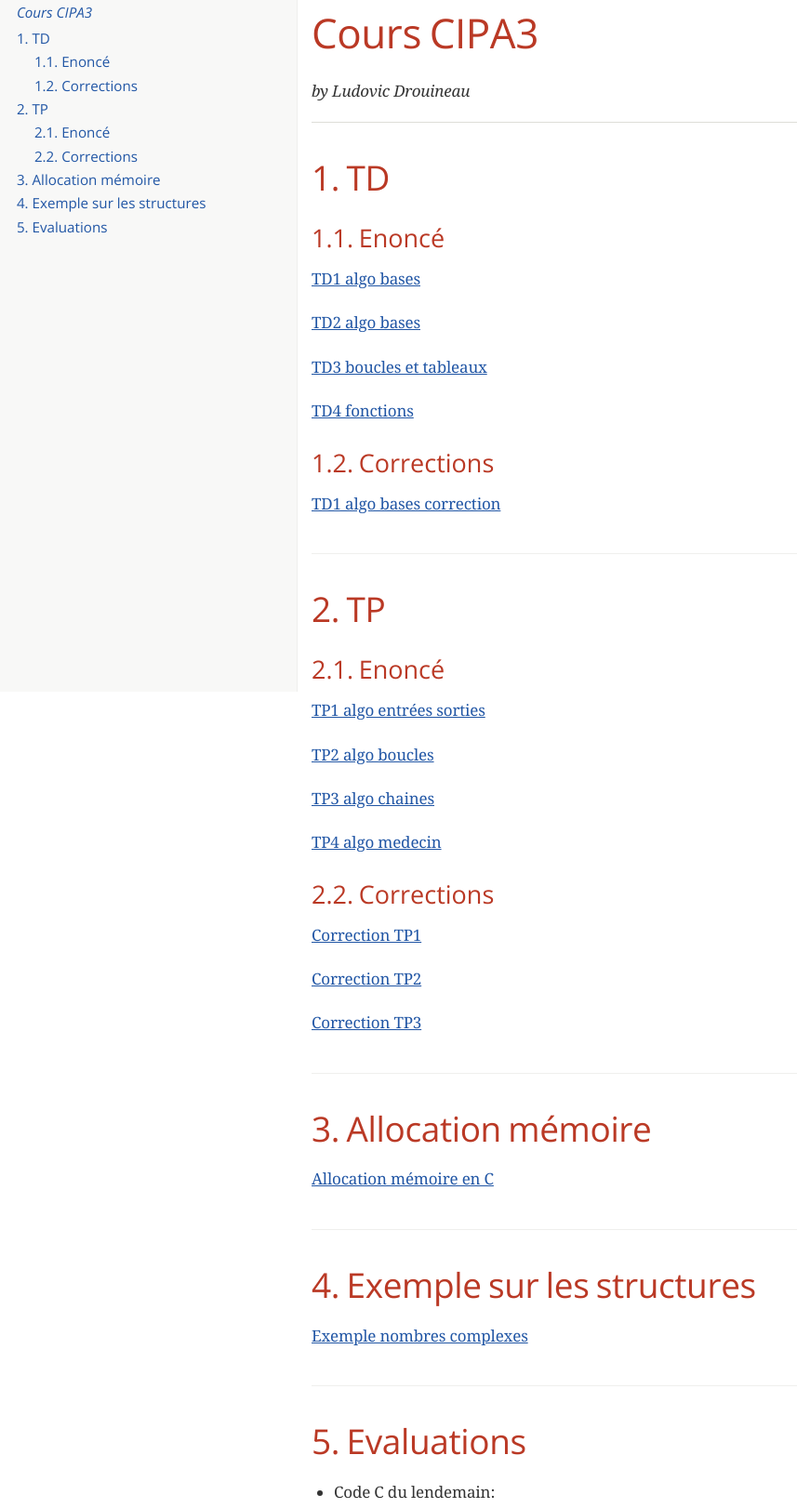
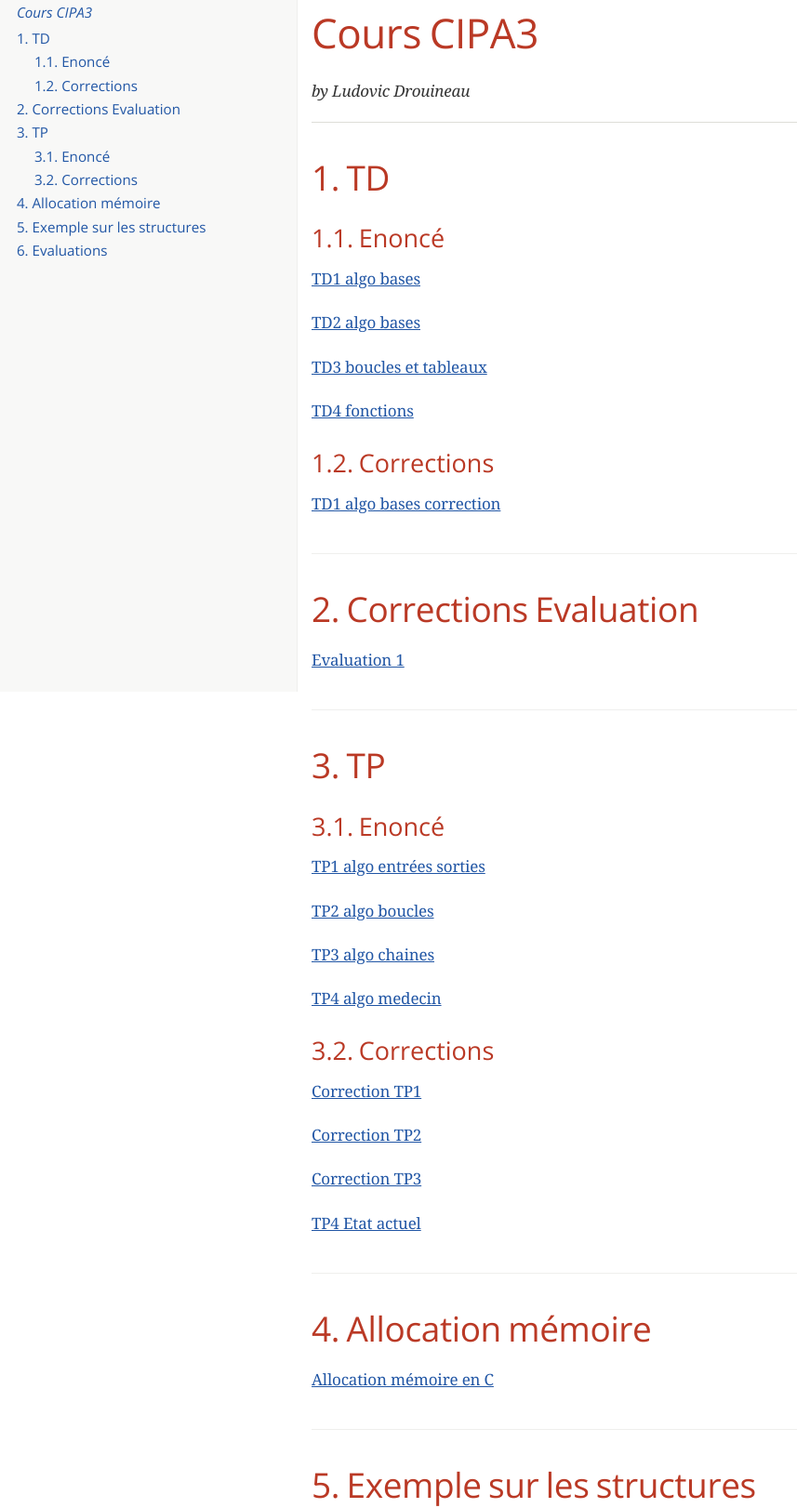
Before and after one commit to ludocluba/isen, a plain HTML site: page cipa3/index.html in a window 1280 px wide. Shown: the part 56-1678 px from the top of the page at 93% size, without its empty margins (0-857 px from the left). Drawn offline with nearby package versions, Linux system fonts and the light colour scheme; a web font is replaced by a local one.

Commit message:
add correction eval

```diff
--- a/cipa3/index.html
+++ b/cipa3/index.html
@@ -431,15 +431,16 @@ body.book #toc,body.book #preamble,body.book h1.sect0,body.book .sect1>h2{page-b
 <li><a href="#truecorrections">1.2. Corrections</a></li>
 </ul>
 </li>
-<li><a href="#truetp">2. TP</a>
+<li><a href="#truecorrections-evaluation">2. Corrections Evaluation</a></li>
+<li><a href="#truetp">3. TP</a>
 <ul class="sectlevel2">
-<li><a href="#trueenonc-2">2.1. Enoncé</a></li>
-<li><a href="#truecorrections-2">2.2. Corrections</a></li>
+<li><a href="#trueenonc-2">3.1. Enoncé</a></li>
+<li><a href="#truecorrections-2">3.2. Corrections</a></li>
 </ul>
 </li>
-<li><a href="#trueallocation-m-moire">3. Allocation mémoire</a></li>
-<li><a href="#trueexemple-sur-les-structures">4. Exemple sur les structures</a></li>
-<li><a href="#trueevaluations">5. Evaluations</a></li>
+<li><a href="#trueallocation-m-moire">4. Allocation mémoire</a></li>
+<li><a href="#trueexemple-sur-les-structures">5. Exemple sur les structures</a></li>
+<li><a href="#trueevaluations">6. Evaluations</a></li>
 </ul>
 </li>
 </ul>
@@ -479,10 +480,18 @@ body.book #toc,body.book #preamble,body.book h1.sect0,body.book .sect1>h2{page-b
 </div>
 </div>
 <div class="sect1">
-<h2 id="truetp"><a class="anchor" href="#truetp"></a>2. TP</h2>
+<h2 id="truecorrections-evaluation"><a class="anchor" href="#truecorrections-evaluation"></a>2. Corrections Evaluation</h2>
+<div class="sectionbody">
+<div class="paragraph">
+<p><a href="Algo/TP/EVALUATION.tar">Evaluation 1</a></p>
+</div>
+</div>
+</div>
+<div class="sect1">
+<h2 id="truetp"><a class="anchor" href="#truetp"></a>3. TP</h2>
 <div class="sectionbody">
 <div class="sect2">
-<h3 id="trueenonc-2"><a class="anchor" href="#trueenonc-2"></a>2.1. Enoncé</h3>
+<h3 id="trueenonc-2"><a class="anchor" href="#trueenonc-2"></a>3.1. Enoncé</h3>
 <div class="paragraph">
 <p><a href="Algo/TP/tp1_algo_entrees_sorties.pdf">TP1 algo entrées sorties</a></p>
 </div>
@@ -497,7 +506,7 @@ body.book #toc,body.book #preamble,body.book h1.sect0,body.book .sect1>h2{page-b
 </div>
 </div>
 <div class="sect2">
-<h3 id="truecorrections-2"><a class="anchor" href="#truecorrections-2"></a>2.2. Corrections</h3>
+<h3 id="truecorrections-2"><a class="anchor" href="#truecorrections-2"></a>3.2. Corrections</h3>
 <div class="paragraph">
 <p><a href="Algo/TP/TP1.tar">Correction TP1</a></p>
 </div>
@@ -507,11 +516,14 @@ body.book #toc,body.book #preamble,body.book h1.sect0,body.book .sect1>h2{page-b
 <div class="paragraph">
 <p><a href="Algo/TP/TP3.tar">Correction TP3</a></p>
 </div>
+<div class="paragraph">
+<p><a href="Algo/TP/TP4.tar">TP4 Etat actuel</a></p>
+</div>
 </div>
 </div>
 </div>
 <div class="sect1">
-<h2 id="trueallocation-m-moire"><a class="anchor" href="#trueallocation-m-moire"></a>3. Allocation mémoire</h2>
+<h2 id="trueallocation-m-moire"><a class="anchor" href="#trueallocation-m-moire"></a>4. Allocation mémoire</h2>
 <div class="sectionbody">
 <div class="paragraph">
 <p><a href="Algo/Allocation_memoire_en_C.pdf">Allocation mémoire en C</a></p>
@@ -519,7 +531,7 @@ body.book #toc,body.book #preamble,body.book h1.sect0,body.book .sect1>h2{page-b
 </div>
 </div>
 <div class="sect1">
-<h2 id="trueexemple-sur-les-structures"><a class="anchor" href="#trueexemple-sur-les-structures"></a>4. Exemple sur les structures</h2>
+<h2 id="trueexemple-sur-les-structures"><a class="anchor" href="#trueexemple-sur-les-structures"></a>5. Exemple sur les structures</h2>
 <div class="sectionbody">
 <div class="paragraph">
 <p><a href="Algo/TP/comp.c">Exemple nombres complexes</a></p>
@@ -527,7 +539,7 @@ body.book #toc,body.book #preamble,body.book h1.sect0,body.book .sect1>h2{page-b
 </div>
 </div>
 <div class="sect1">
-<h2 id="trueevaluations"><a class="anchor" href="#trueevaluations"></a>5. Evaluations</h2>
+<h2 id="trueevaluations"><a class="anchor" href="#trueevaluations"></a>6. Evaluations</h2>
 <div class="sectionbody">
 <div class="ulist">
 <ul>
@@ -612,7 +624,7 @@ int main() {
 </div>
 <div id="footer">
 <div id="footer-text">
-Last updated 2018-12-07 13:31:13 PM
+Last updated 2018-12-07 16:45:53 PM
 </div>
 </div>
 <link rel="stylesheet" href="https://cdnjs.cloudflare.com/ajax/libs/highlight.js/8.9.1/styles/github.min.css">
```
Also changed, not shown: 3 other files.
